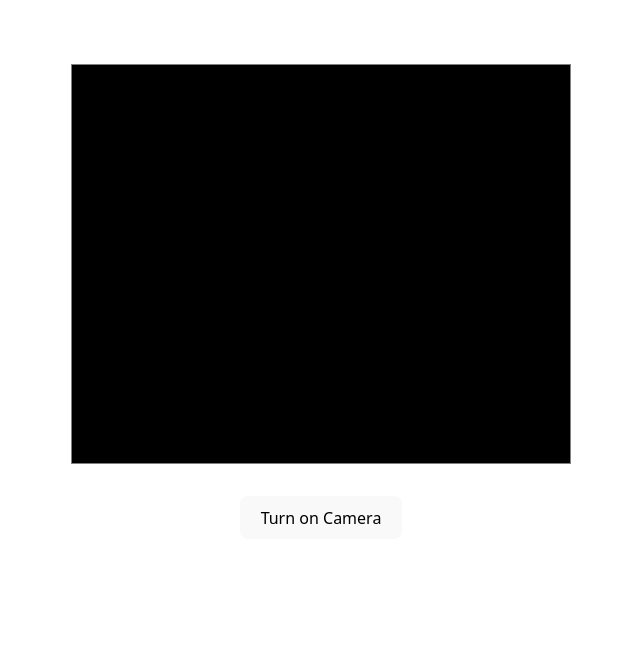
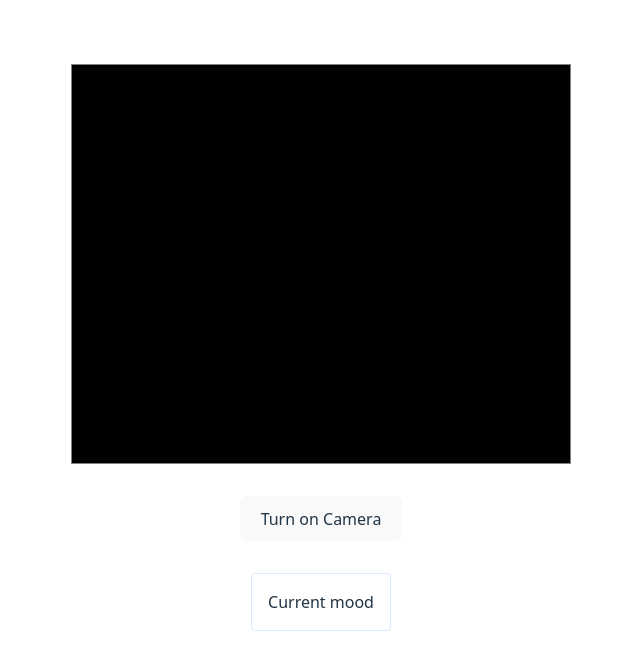
Before and after one commit to LetMeDream/FaceAPI, a React (Vite) app: page / in a window 1280 px wide. Shown: the top 670 px of the page, without its empty margins (319-959 px from the left). Built offline with nearby package versions, Linux system fonts and the light colour scheme.

Commit message:
feat: Install TailwindCSS and add logic for expression detection

```diff
--- a/package.json
+++ b/package.json
@@ -10,10 +10,12 @@
     "preview": "vite preview"
   },
   "dependencies": {
+    "@tailwindcss/vite": "^4.0.14",
     "face-api.js": "^0.22.2",
     "react": "^19.0.0",
     "react-dom": "^19.0.0",
-    "react-hot-toast": "^2.5.2"
+    "react-hot-toast": "^2.5.2",
+    "tailwindcss": "^4.0.14"
   },
   "devDependencies": {
     "@eslint/js": "^9.21.0",
--- a/src/App.css
+++ b/src/App.css
@@ -1,3 +1,6 @@
+@import "tailwindcss";
+
+
 #root {
   max-width: 1280px;
   margin: 0 auto;
--- a/src/App.jsx
+++ b/src/App.jsx
@@ -10,6 +10,8 @@ function App() {
     topLeft: { x: 0, y: 0},
     bottomRight: { x: 0, y: 0}
   })
+  const [expression, setExpression] = useState(null)
+  const delayForMobiles = 1000
 
   /* Compare coordinates of the corners of two rectangles */
   const areRectanglesDifferent = (rect1, rect2) => {
@@ -49,6 +51,7 @@ function App() {
       }
     } else {
       setIsCameraShown(false)
+      setExpression(null)
       let canvas = document.getElementById('overlay')
       let context = canvas.getContext('2d');
       // debugger
@@ -63,7 +66,7 @@ function App() {
       // Use requestAnimationFrame to ensure the canvas is updated
       setTimeout(() => {
         context.clearRect(0, 0, canvas.width, canvas.height);
-      }, 1010);
+      }, delayForMobiles + 10);
 
 
       video.srcObject = null
@@ -99,6 +102,7 @@ function App() {
 
           /* Storing rectangle position */
           if (resizedResults[0]) {
+            // debugger
             const newFaceRectangle = {
               topLeft: {
                 x: resizedResults[0].detection.box.topLeft.x,
@@ -114,18 +118,25 @@ function App() {
             if (areRectanglesDifferent(newFaceRectangle, faceRectangle)) {
               setFaceRectangle(newFaceRectangle)
             }
-          } else if (areRectanglesDifferent(faceRectangle, { topLeft: { x: 0, y: 0 }, bottomRight: { x: 0, y: 0 } } )) {
-            setFaceRectangle({
-              topLeft: { x: 0, y: 0 },
-              bottomRight: { x: 0, y: 0 }
-            })
+            else if (areRectanglesDifferent(faceRectangle, { topLeft: { x: 0, y: 0 }, bottomRight: { x: 0, y: 0 } } )) {
+              setFaceRectangle({
+                topLeft: { x: 0, y: 0 },
+                bottomRight: { x: 0, y: 0 }
+              })
+            }
+            // Set current expression
+            let expressions = resizedResults?.[0]?.expressions
+            if (expressions) {
+              let currentExpression = Object.entries(expressions).reduce((max, current) => max[1] > current[1] ? max : current)
+              setExpression(currentExpression)
+            }
           }
 
           // console.log(fullFaceDescriptions)
         }
 
         // requestAnimationFrame(detect);
-        setTimeout(detect, 1000)
+        setTimeout(detect, delayForMobiles)
       }
 
       if (isCameraShown) {
@@ -154,10 +165,19 @@ function App() {
 
         <CameraContainer onPlay={onPlay} />
 
-
         <button onClick={activateCamera}>
           Turn { isCameraShown ? 'off': 'on' } Camera
         </button>
+
+        <div className='info'>
+          <div className="mood border border-blue-100 p-4 rounded">
+            Current mood
+            <div className='text-red-500'>
+              {expression?.[0] || ''}
+            </div>
+
+          </div>
+        </div>
       </div>
     </>
   )
--- /dev/null
+++ b/tailwind.config.js
@@ -0,0 +1,8 @@
+ /** @type {import('tailwindcss').Config} */
+ export default {
+    content: ["./src/**/*.{html,js}"],
+    theme: {
+        extend: {},
+    },
+    plugins: [],
+    }
--- a/vite.config.js
+++ b/vite.config.js
@@ -1,8 +1,12 @@
 import { defineConfig } from 'vite'
 import react from '@vitejs/plugin-react'
+import tailwindcss from '@tailwindcss/vite'
 
 // https://vite.dev/config/
 export default defineConfig({
-  plugins: [react()],
+  plugins: [
+    react(),
+    tailwindcss()
+  ],
   base: '/FaceAPI/'
 })
```
Also changed, not shown: 1 other file (tests, documents, lock files or other folders).
